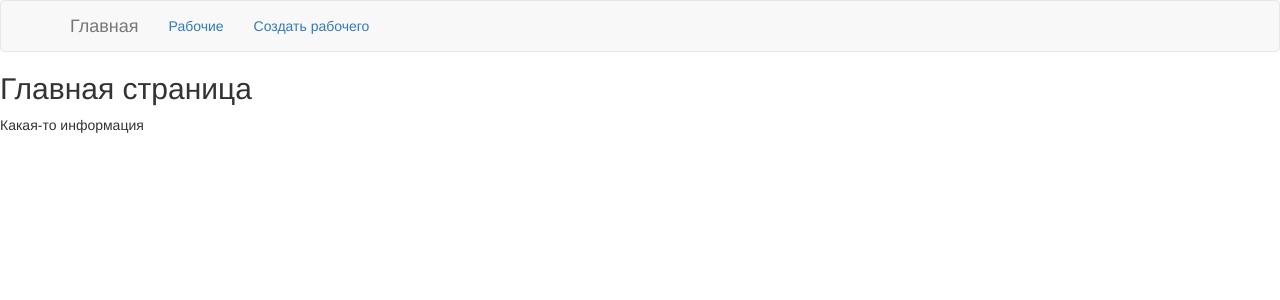
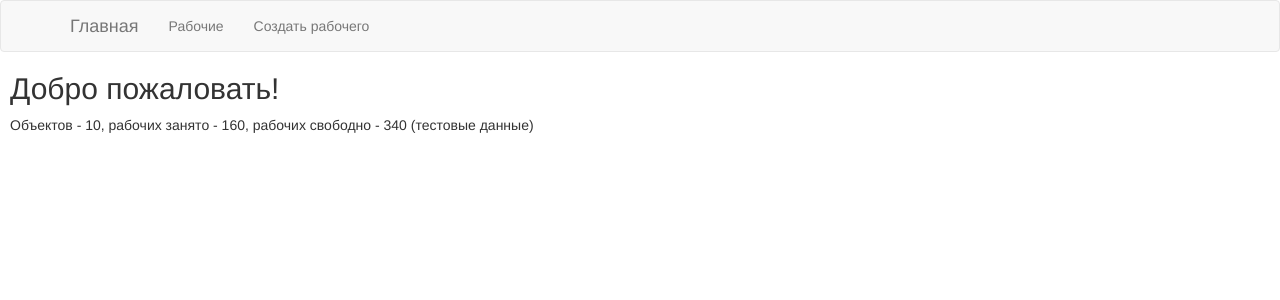
Before and after one commit to Stanok3694/personal-desicions-forked, a React (Create React App) app: page / in a window 1280 px wide. Shown: the top 300 px of the page. Built offline with nearby package versions, Linux system fonts and the light colour scheme.

Commit message:
tech: fixed linter issue + added  dummy data for dashboard + ui change

```diff
--- a/src/App.js
+++ b/src/App.js
@@ -15,11 +15,11 @@ const App = () => (
 				</Navbar.Brand>
 			</Navbar.Header>
 			<Nav>
-				<NavItem>
-					<Link to="/workers">Рабочие</Link> <br />
+				<NavItem href="/workers">
+					Рабочие
 				</NavItem>
-				<NavItem>
-					<Link to="/createWorker">Создать рабочего</Link>
+				<NavItem href = "/createWorker">
+					Создать рабочего
 				</NavItem>
 			</Nav>
 		</Navbar>
--- /dev/null
+++ b/src/components/Dashboard.css
@@ -0,0 +1,3 @@
+.HomePage {
+    margin: 10px;
+}
--- a/src/components/Dashboard.jsx
+++ b/src/components/Dashboard.jsx
@@ -1,19 +1,30 @@
 import React, { Component } from "react";
-
+import "./Dashboard.css";
 class Dashboard extends Component {
     constructor(props){
         super(props);
 
         this.state = {
-
+            objects: 10,
+            hiredWorkers: 160,
+            freeWorkers: 340,
         };
     }
 
     render() {
         return(
-            <div>
-                <h2>Главная страница</h2>
-                <p>Какая-то информация</p>
+            <div className="HomePage">
+                <h2>Добро пожаловать!</h2>
+                <p>
+                    {
+                        `
+                        Объектов - ${this.state.objects},
+                        рабочих занято - ${this.state.hiredWorkers},
+                        рабочих свободно - ${this.state.freeWorkers}
+                        (тестовые данные)
+                        `
+                    }
+                </p>
             </div>
         );
     }
--- a/src/index.js
+++ b/src/index.js
@@ -1,6 +1,6 @@
 import React from 'react';
 import ReactDOM from 'react-dom';
-import { BrowserRouter, Route } from 'react-router-dom'
+import { BrowserRouter, } from 'react-router-dom'
 
 import App from './App';
 
```
